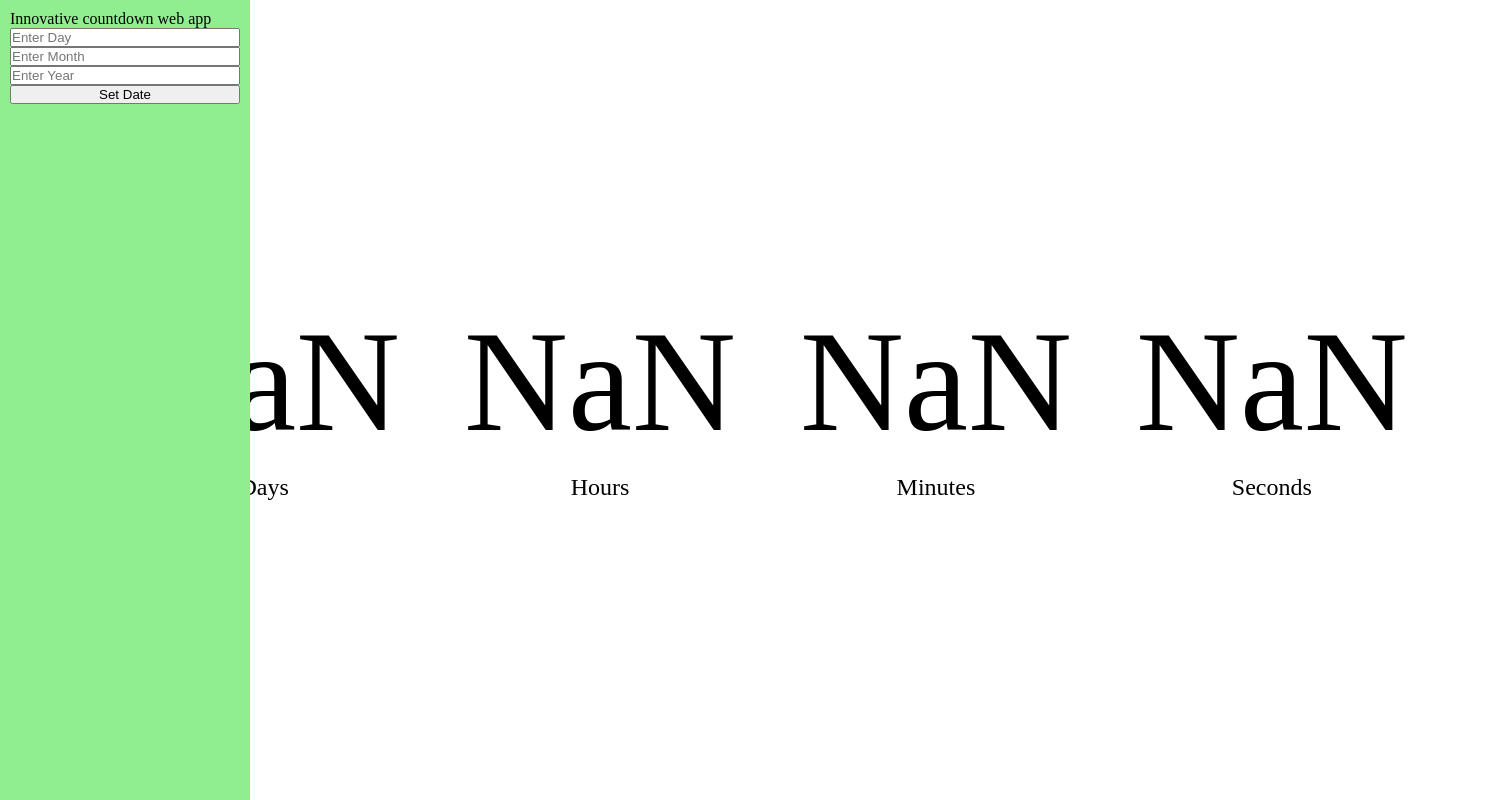
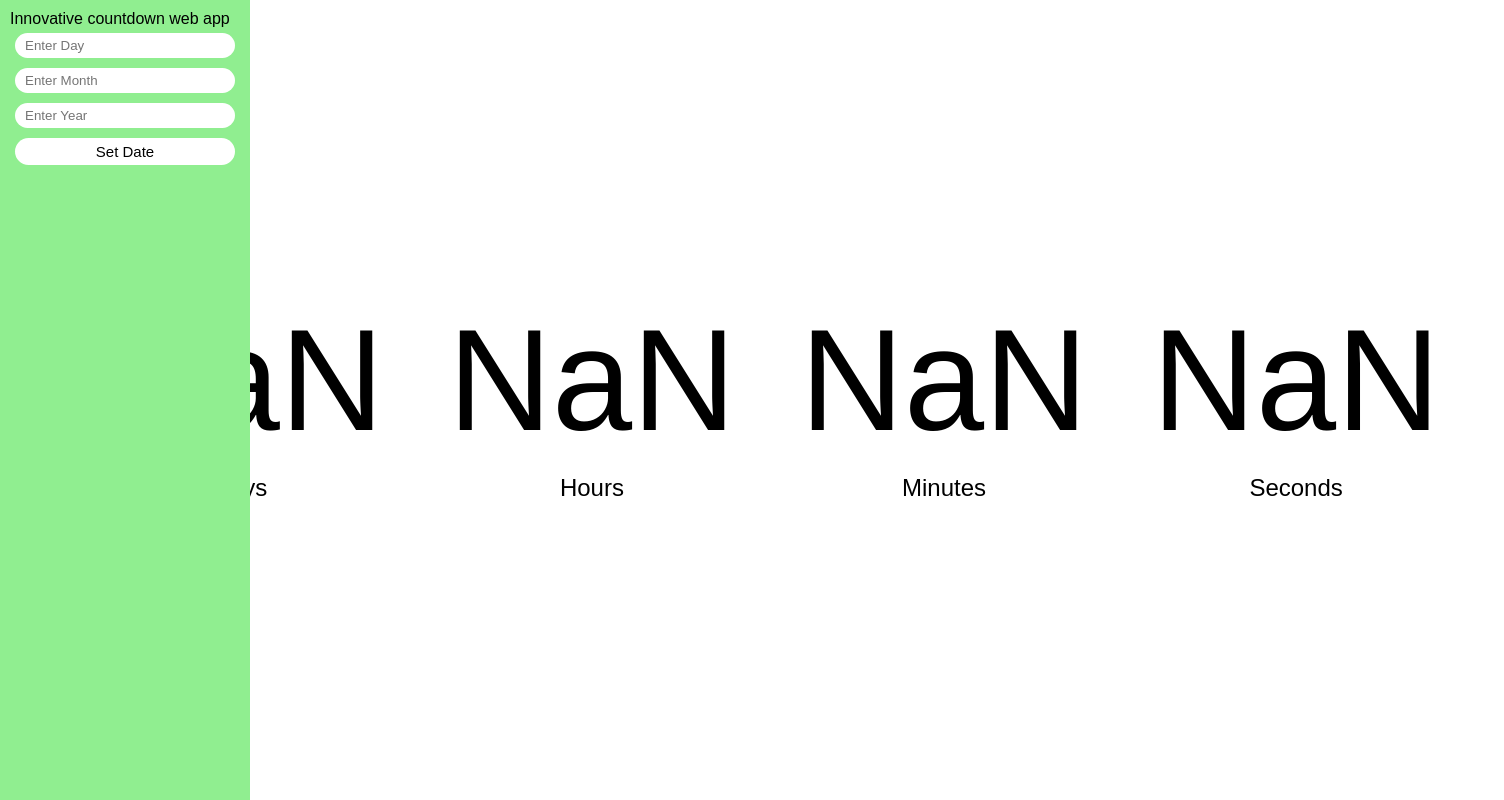
Before and after one commit to AndroBOI/countdown, a plain HTML site: page index.html in a window 1280 px wide. Shown: the whole page, 1504 px wide, since content can reach past the window. Drawn offline with Linux system fonts and the light colour scheme.

Commit message:
add some design
adjusted some design

```diff
--- a/script.js
+++ b/script.js
@@ -37,4 +37,4 @@ function countdown() {
 }
 
 
-setInterval(countdown, 1000)
+setInterval(countdown, 1010)
--- a/styles/style.css
+++ b/styles/style.css
@@ -2,6 +2,12 @@
    margin: 0;
    padding: 0;
    box-sizing: border-box;
+   font-family: Arial, Helvetica, sans-serif;
+   color: black;
+}
+
+body {
+   background-color: white !important;
 }
 
 .side-bar {
@@ -15,6 +21,29 @@
    bottom: 0;
    padding: 10px;
    overflow-y: auto;
+}
+
+input {
+   border-radius: 50px;
+   padding: 5px 10px;
+   background-color: white;
+   border: none;
+   margin: 5px;
+}
+
+button {
+   color: black;
+   background-color: white;
+   text-decoration: none;
+   border-radius: 50px;
+   border: none;
+   margin: 5px 5px;
+   padding: 5px 10px;
+   font-size: 15px;
+}
+
+button:hover {
+   background-color: rgba(255, 255, 255, 0.769);
 }
 
 .main {
```
